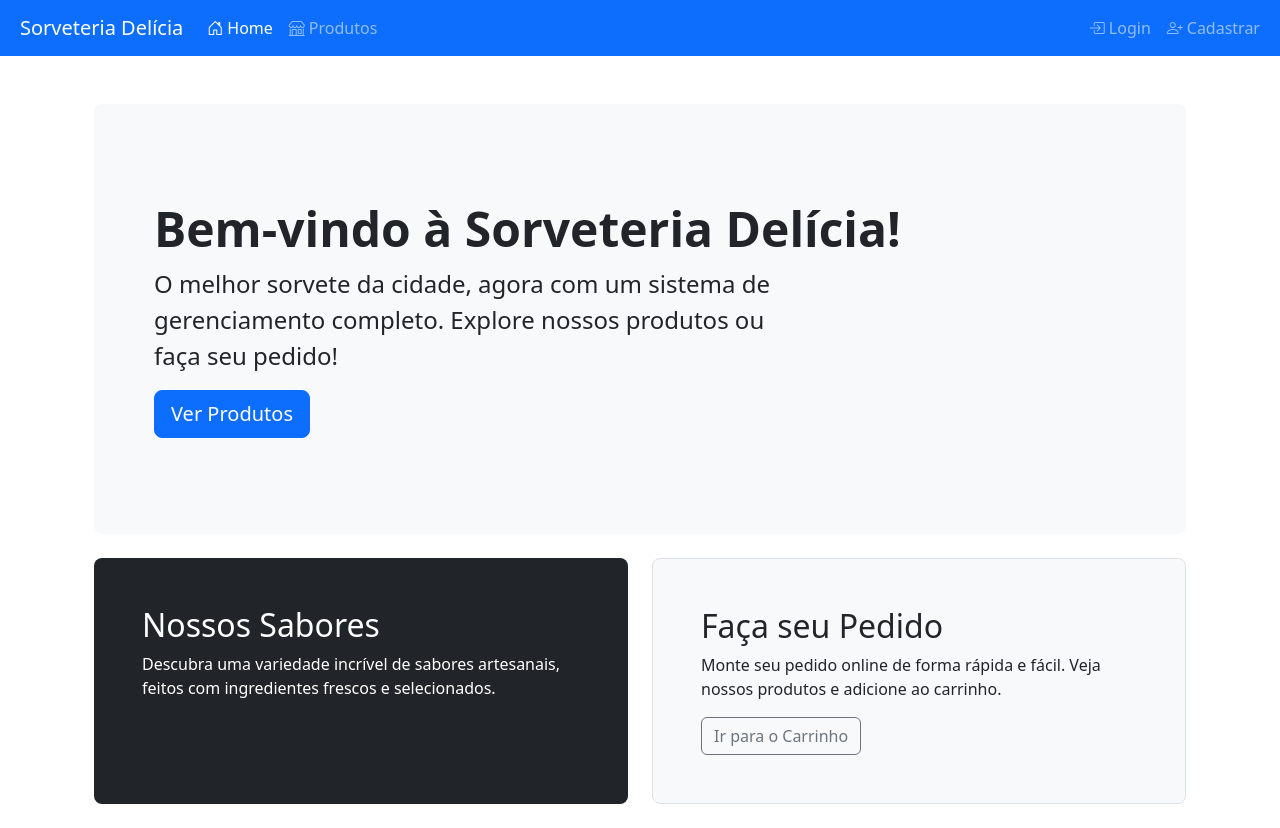
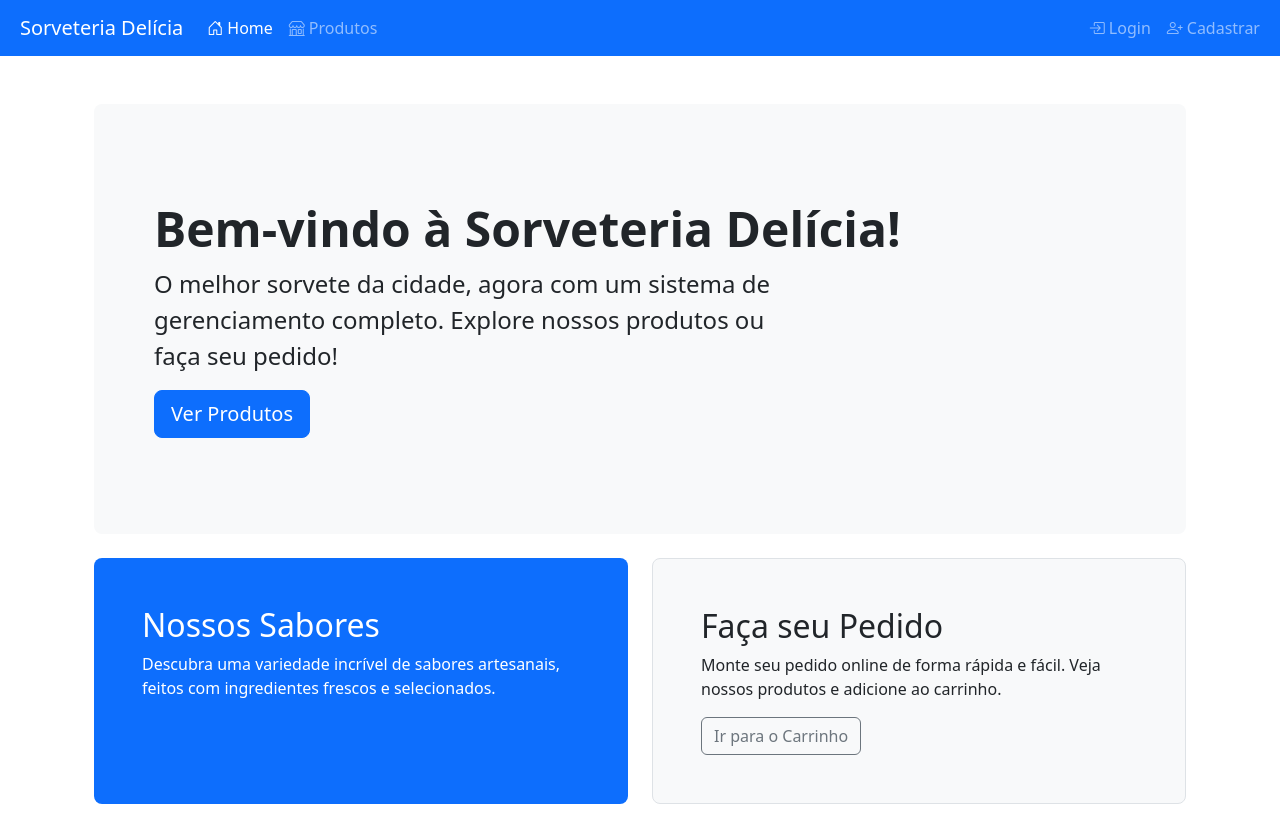
Before and after one commit to edilsonclodoalves/2025_PROJETO-A3-USABILIDADE, a React (Create React App) app in the folder loja/frontend/: page / in a window 1280 px wide. Built offline with nearby package versions, Linux system fonts and the light colour scheme; no server answers.

Commit message:
Alterado página inicial

```diff
--- a/loja/frontend/src/pages/Home.js
+++ b/loja/frontend/src/pages/Home.js
@@ -13,7 +13,7 @@ const Home = () => {
 
       <div className="row align-items-md-stretch">
         <div className="col-md-6 mb-4">
-          <div className="h-100 p-5 text-white bg-dark rounded-3">
+          <div className="h-100 p-5 text-white bg-primary rounded-3">
             <h2>Nossos Sabores</h2>
             <p>Descubra uma variedade incrível de sabores artesanais, feitos com ingredientes frescos e selecionados.</p>
             {/* Adicionar link ou botão se necessário */}
```
